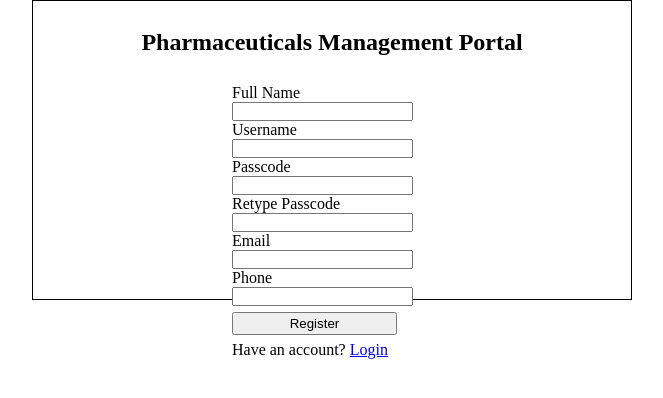
After one commit to rupakolee/pharmacy, a PHP site: page /register.php in a window 1280 px wide. The commit adds this page. Shown: the top 398 px of the page, without its empty margins (308-971 px from the left). Run offline with PHP 8.4, Linux system fonts and the light colour scheme.

Commit message:
new additions

```diff
--- /dev/null
+++ b/plan.txt
@@ -0,0 +1 @@
+theme color will be green and grey
--- /dev/null
+++ b/register.php
@@ -0,0 +1,42 @@
+<!DOCTYPE html>
+<html lang="en">
+<head>
+    <meta charset="UTF-8">
+    <meta name="viewport" content="width=device-width, initial-scale=1.0">
+    <title>Register</title>
+    <link rel="stylesheet" href="style.css">
+</head>
+<body>
+
+    <div class="login">
+        <h2>Pharmaceuticals Management Portal</h2>
+        <form action="#" method="post">
+            <label for="name">Full Name</label><br>
+            <input type="text" name="name" id="name"><br>
+
+            <label for="user-id">Username</label><br>
+            <input type="text" id="user-id" name="userId"><br>
+
+            <label for="passcode">Passcode</label><br>
+            <input type="password" id="passcode" name="passcode"><br>
+
+            <label for="retype">Retype Passcode</label><br>
+            <input type="password" id="retype" name="retype"><br>
+
+            <label for="email">Email</label><br>
+            <input type="text" id="email" name="email"><br>
+
+            <label for="phone">Phone</label><br>
+            <input type="text" id="phone" name="phone"><br>
+
+            <button type="submit" id="login-btn" name="button">Register</button><br>
+            <span>Have an account? <a href="login.php">Login</a></span><br>
+        </form>
+    </div>
+    <script src="/scripts/register.js"></script>
+
+    <?php
+
+    ?>
+</body>
+</html>
--- /dev/null
+++ b/scripts/script.js
@@ -0,0 +1,2 @@
+let userNum = document.querySelector('#user-num');
+userNum.innerHTML = `User${Math.floor(Math.random() * 100000)}`;
--- a/style.css
+++ b/style.css
@@ -27,3 +27,18 @@
     padding: 2px;
     margin: 6px 0;
 }
+
+nav {
+    display: flex;
+    justify-content: space-between;
+}
+
+nav ul {
+    display: flex;
+    justify-content: space-between;
+    list-style: none;
+}
+
+nav ul li {
+    padding: 0 8px;
+}
```
Also changed, not shown: home.php (added, +65 -0 lines), index.html (deleted, +0 -35 lines), login.html (deleted, +0 -26 lines), login.php (added, +35 -0 lines), transactions.html (added, +33 -0 lines), contact.html (added), scripts/login.js (line endings or trailing spaces), scripts/register.js (added).
